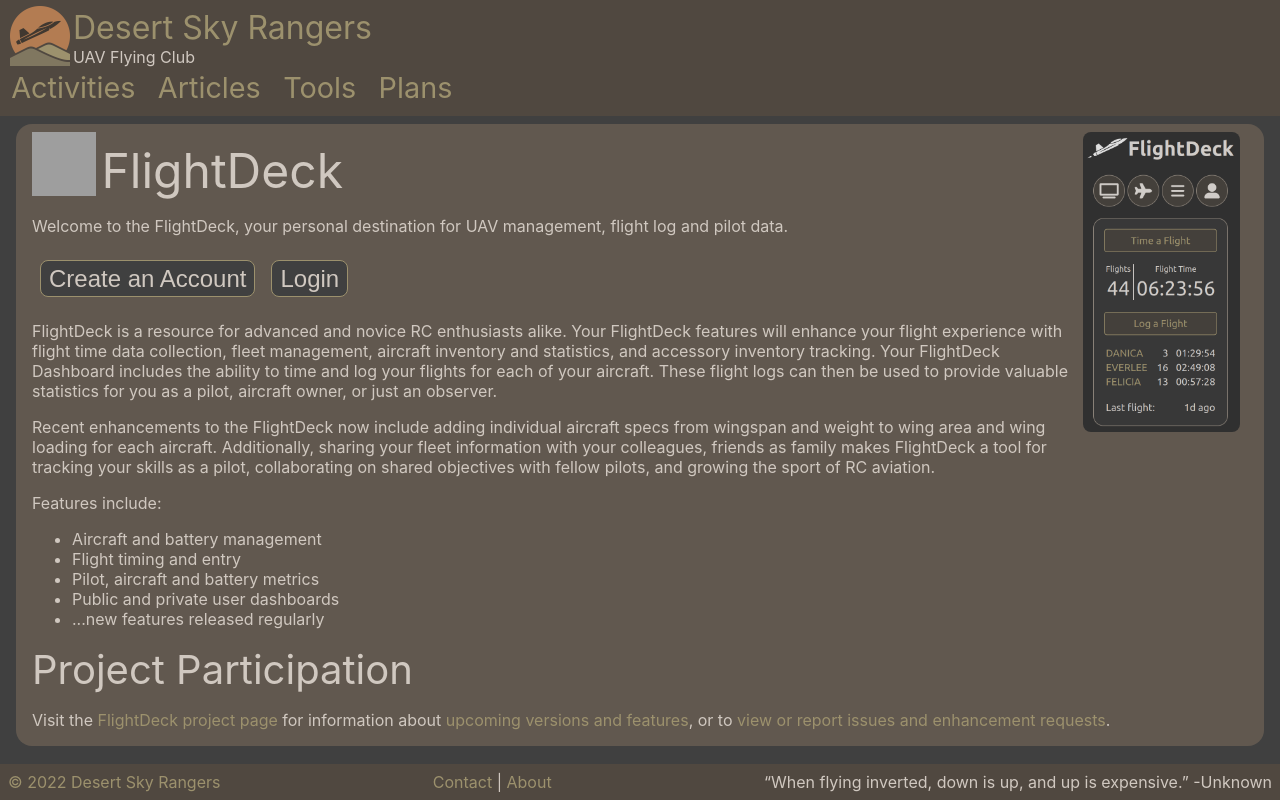
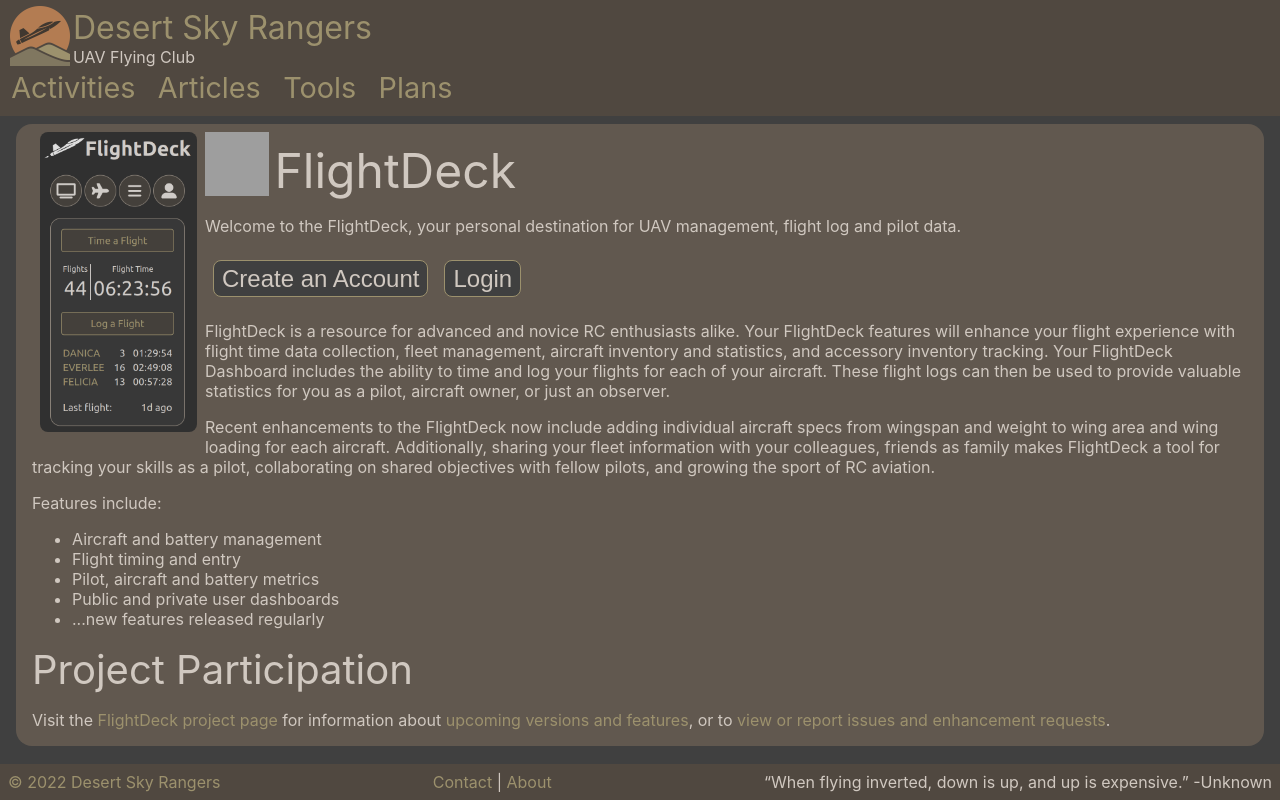
Before and after one commit to desertskyrangers/www.desertskyrangers.org, a React (Create React App) app: page /tools in a window 1280 px wide. Built offline with nearby package versions, Linux system fonts and the light colour scheme; grey boxes are pictures that could not be loaded.

Commit message:
Update FlightDeck page

```diff
--- a/src/App.css
+++ b/src/App.css
@@ -372,7 +372,7 @@ img.embedded {
 }
 
 img.embedded.left {
-	float: right;
+	float: left;
 }
 
 img.embedded.right {
--- a/src/Tools.js
+++ b/src/Tools.js
@@ -8,7 +8,7 @@ export default function Tools(props) {
 
 			<div className='announcement'>
 				<a href='https://flightdeck.desertskyrangers.org/'>
-					<img height="300" src="/screenshots/flightdeck.png" alt="FlightDeck Screenshot" className="embedded right"/>
+					<img height="300" src="/screenshots/flightdeck.png" alt="FlightDeck Screenshot" className="embedded left"/>
 				</a>
 				<h1>{Icons.FLIGHTDECK_H1} FlightDeck</h1>
 				<p>
```
